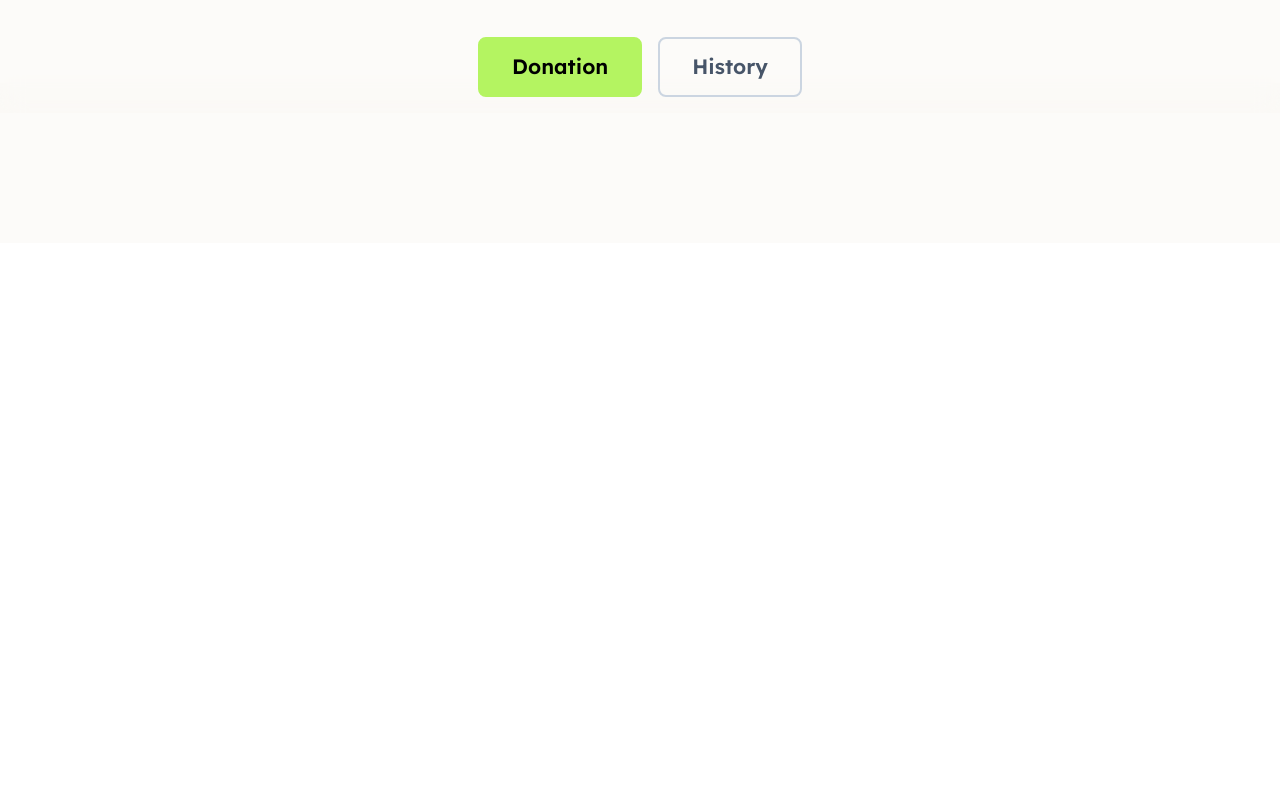
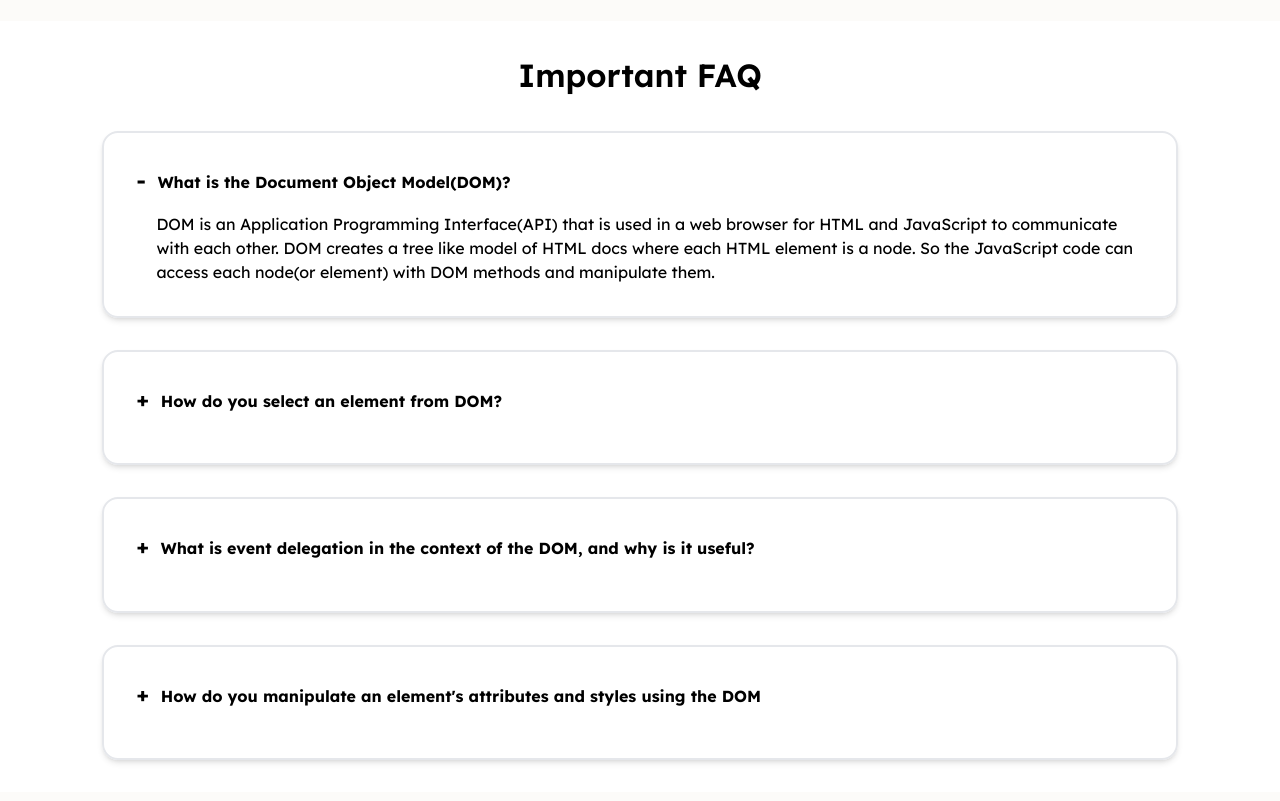
Before and after one commit to Atik471/Assignment-5, a plain HTML site: page faq.html in a window 1280 px wide. Shown: the part 77-878 px from the top of the page. Before the commit the page ends 800 px from the top, so only its background shows below. Drawn offline with nearby package versions, Linux system fonts and the light colour scheme.

Commit message:
added faq page

```diff
--- a/faq.html
+++ b/faq.html
@@ -31,6 +31,14 @@
         .font-lexend{
             font-family: "Lexend", sans-serif;
         }
+
+        .faq input[type='radio']:checked + label + .content {
+            max-height: 200rem;
+            transition: max-height 2s;
+        }
+        .faq input[type='radio']:checked + label::before{
+            content: '-';
+        }
     </style>
 
 
@@ -38,7 +46,7 @@
 </head>
 <body class="font-lexend w-full ">
     <!-- navbar -->
-    <header class="md:mb-[10rem] mb-[8rem]">
+    <header class="md:mb-[8rem] mb-[5rem]">
         <div class="fixed top-0 left-0 w-full bg-light-pink backdrop-blur-md">
             <div class="flex justify-between items-center pt-[1.2rem] md:pb-[1.5rem] pb-[1rem] lg:px-[8%] px-[5%]  ">
                 <a href="index.html" class="order-1 md:text-[1.3rem] text-[0.9rem] font-semibold md:px-8 md:py-3 px-4 py-1 rounded-lg bg-light-green hover:bg-hover-green duration-200">
@@ -56,17 +64,61 @@
                     <h2 class=" md:text-[1.3rem] text-[0.9rem] font-medium "> <span id="total-amount">10000</span> BDT</h2>
                 </div>
             </div>
-            <section class="">
-                <div class=" flex justify-center items-center gap-4 py-[1rem]">
-                    <button id="donation-btn" class="md:text-[1.3rem] text-[1.1rem] font-semibold md:px-8 md:py-3 px-4 py-2 rounded-lg gap-4 bg-light-green hover:bg-hover-green border-2 border-light-green duration-200">Donation</button>
-                    <button id="history-btn" class="md:text-[1.3rem] text-[1.1rem] font-semibold md:px-8 md:py-3 px-4 py-2 rounded-lg border-2 border-slate-300 text-slate-600 hover:bg-slate-200 duration-200 gap-4 ">History</button>
-                </div>
-            </section>
         </div>
      </header>
     <main>
-
+        <div class="lg:px-[8%] px-[5%] w-full mx-auto">
+            <h1 class="md:text-[2rem] text-[1.5rem] font-semibold md:mb-8 mb-4 text-center">Important FAQ</h1>
+            <ul class="faq">
+                <li class="list-none shadow-md md:mb-8 mb-4 border-2 md:rounded-2xl rounded-xl md:p-8 p-4">
+                    <input class="hidden" type="radio" name="faq-accordion" id="first-question" checked>
+                    <label class="before:content-['+'] before:mr-3 before:text-[1.3rem] font-bold cursor-pointer block" for="first-question">What is the Document Object Model(DOM)?</label>
+                    <div class="max-h-0 overflow-hidden content ml-5 mt-4">
+                        DOM is an Application Programming Interface(API) that is used in a web browser for HTML and JavaScript to communicate with each other. DOM creates a tree like model of HTML docs where each HTML element is a node. So the JavaScript code can access each node(or element) with DOM methods and manipulate them.
+                    </div>
+                </li>
+                <li class="list-none shadow-md md:mb-8 mb-4  border-2 md:rounded-2xl rounded-xl md:p-8 p-4">
+                    <input class="hidden" type="radio" name="faq-accordion" id="second-question">
+                    <label class="before:content-['+'] before:mr-3 font-bold  before:text-[1.3rem] cursor-pointer block" for="second-question">How do you select an element from DOM?</label>
+                    <div class="max-h-0 overflow-hidden content ml-5 mt-4">
+                        We can select an element from DOM using the the DOM methods. The most used methods are: <br> <br>
+                        <ul class="list-disc ml-4">
+                            <li>document.getElementById() -> to select an element with it's id.</li>
+                            <li>document.getElementsByClassName -> to select list of elements with it's class name.</li>
+                            <li>document.getElementsByTagName -> to select list of elements with tag name</li>
+                            <li>document.querySelector -> to select the first element with css selectors</li>
+                            <li>document.querySelectorAll -> to select list of elements with css selectors</li>
+                        </ul>
+                    </div>
+                </li>
+                <li class="list-none shadow-md md:mb-8 mb-4 border-2 md:rounded-2xl rounded-xl md:p-8 p-4">
+                    <input class="hidden" type="radio" name="faq-accordion" id="third-question">
+                    <label class="before:content-['+'] before:mr-3 font-bold  before:text-[1.3rem] cursor-pointer block" for="third-question">What is event delegation in the context of the DOM, and why is it useful?</label>
+                    <div class="max-h-0 overflow-hidden content ml-5 mt-4">
+                        When an event occurs at a child element, it bubbles up the event to it's parent nodes. So the parent can add an action listener using the event. But the target of the event still is the child, which is the source. So instead of adding same event handler function to multiple child elements we can add a single event handler to the parent. This is called event delegation.
+                        <br> <br>
+                        Event delegation can be useful if child elements are generated dynamically. So that we don't need to explicitly add new event handler to each generated child.
+                    </div>
+                </li>
+                <li class="list-none shadow-md md:mb-8 mb-4 border-2 md:rounded-2xl rounded-xl md:p-8 p-4">
+                    <input class="hidden" type="radio" name="faq-accordion" id="fourth-question">
+                    <label class="before:content-['+'] before:mr-3 font-bold  before:text-[1.3rem] cursor-pointer block" for="fourth-question">How do you manipulate an element's attributes and styles using the DOM</label>
+                    <div class="max-h-0 overflow-hidden content ml-5 mt-4">
+                        Manipulating an element's attributes and styles can be done using DOM methods. <br> <br>
+                        To manipulate attributes, we can use these DOM method: getAttribute(attributeName), setAttribute(attributeName, value), removeAttribute(attributeName). <br> <br>
+                        To manipulate styles, we can manipulate classes or set inline styles. To manipulate classes we can use DOM methods like: classList.add(className), classList.remove(className), classList.toggle(className). <br>
+                        To add inline styles this syntax can be used: element.style.property = 'value';
+                    </div>
+                </li>
+            </ul>
+        </div>
     </main>
+    <!-- <section class="lg:px-[8%] px-[5%] py-6 flex-col-reverse">
+        <div id="history-div" class="border-2 border-slate-300 md:rounded-2xl rounded-lg md:p-8 p-4 mb-8 hidden">
+            <h1 class="mb-4 md:text-[1.3rem] text-[1.1rem] font-bold"><span id="history-amount"></span> Taka is Donated for <span id="history-fund"></span></h1>
+            <p class="text-slate-600 font-light">Date: <span id="history-date"></span></p>
+        </div>
+    </section> -->
 
     <footer class="bg-light-pink h-[10rem] w-full"></footer>
 
```
